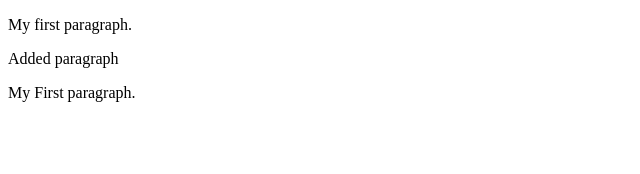
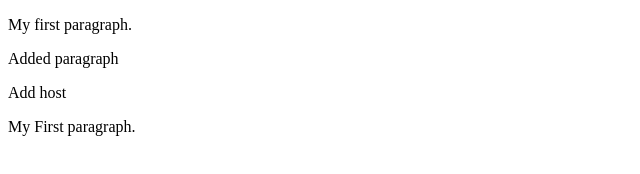
Before and after one commit to tskoczylas/git, a plain HTML site: page index.html in a window 1280 px wide. Shown: the whole page, without its empty margins (0-640 px from the left). Drawn offline with Linux system fonts and the light colour scheme.

Commit message:
Added p1 tag Add host

```diff
--- a/index.html
+++ b/index.html
@@ -7,6 +7,8 @@
 
   <p> Added paragraph <p>
 
+  <p> Add host <p>
+
 <p>My First paragraph.</p>
 
 </body>
```
